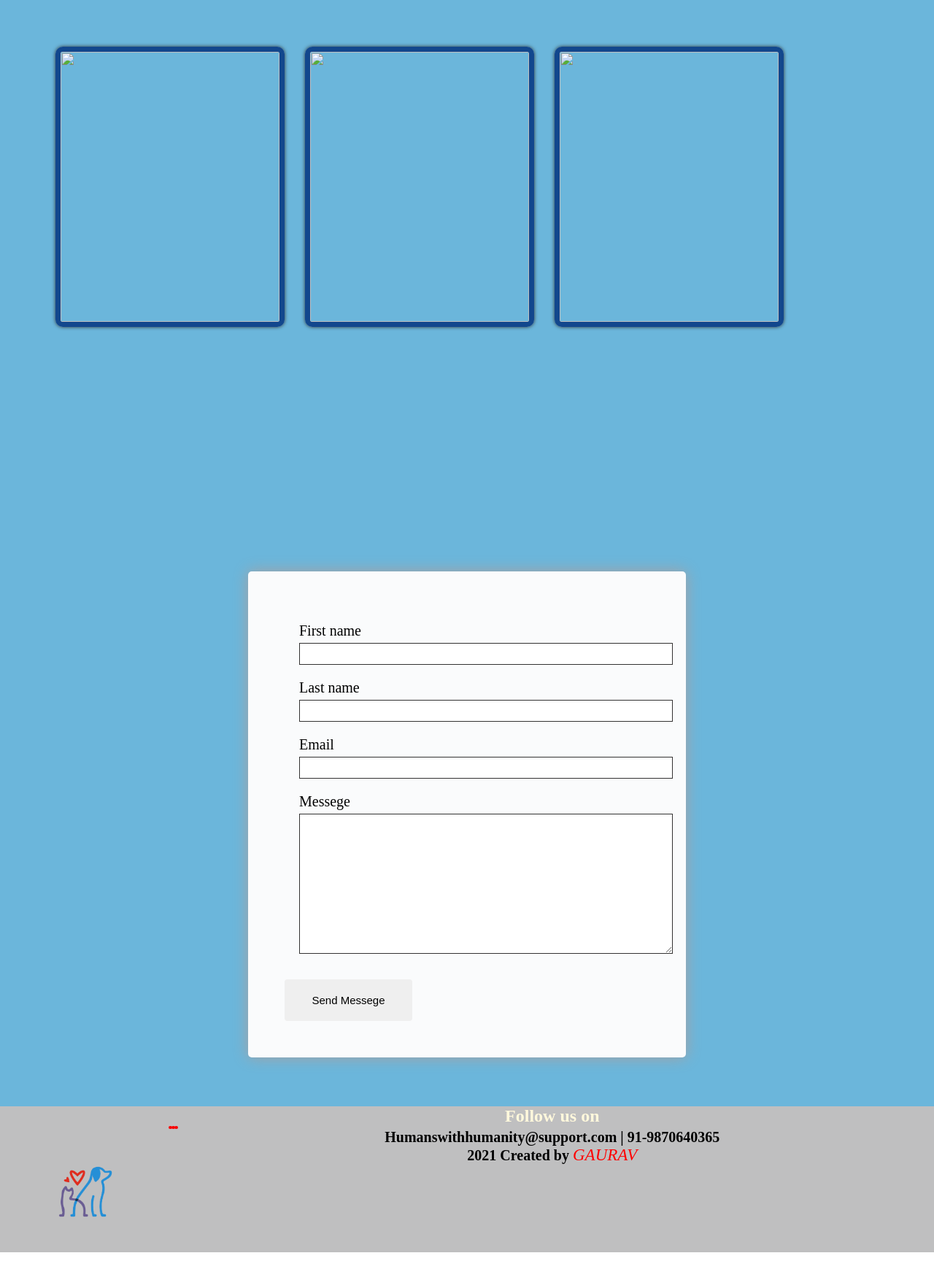
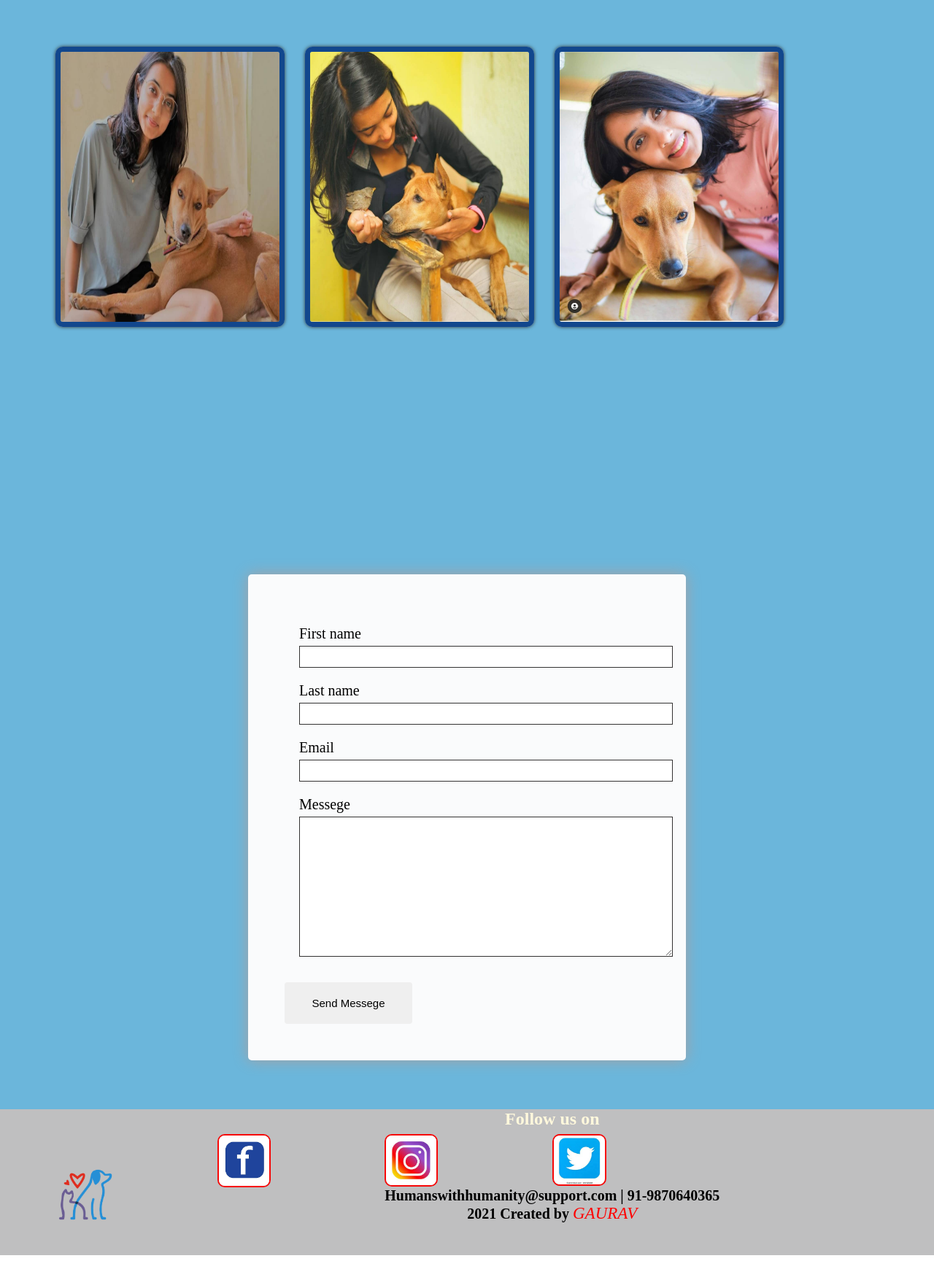
Before and after one commit to gauravjadhav20/Humans-With-Humanity, a plain HTML site: page index.html in a window 1280 px wide. Shown: the part 1376-3130 px from the top of the page at 73% size. Drawn offline with Linux system fonts and the light colour scheme; files whose address does not match are found by name.

Commit message:
Update index.html

```diff
--- a/index.html
+++ b/index.html
@@ -62,9 +62,9 @@
 
       <div class="grid">
         <div class="first3">
-          <img src="img/with-dog1.jpeg" class="setu" alt="" />
-          <img src="img/with-dog2.jpeg" class="setu" alt="" />
-          <img src="img/with-dog3.jpeg" class="setu" alt="" />
+          <img src="with-dog1.jpeg" class="setu" alt="" />
+          <img src="with-dog2.jpeg" class="setu" alt="" />
+          <img src="with-dog3.jpeg" class="setu" alt="" />
         </div>
       </div>
     </section>
@@ -113,17 +113,17 @@
         <h2 class="end-content">Follow us on</h2>
         <div class="flex">
           <a href="https://www.facebook.com/HWHvadodara/" target="_blank"
-            ><img class="social-media" src="img/fbmain.png" alt="" />
+            ><img class="social-media" src="fbmain.png" alt="" />
           </a>
           <a
             href="https://www.instagram.com/humanswithhumanity/?hl=en"
             target="_blank"
-            ><img class="social-media" src="img/insta.jpg" alt=""
+            ><img class="social-media" src="insta.jpg" alt=""
           /></a>
           <a
             href="https://twitter.com/hwh_ind"
             target="_blank"
-            ><img class="social-media" src="img/twt.jpg" alt=""
+            ><img class="social-media" src="twt.jpg" alt=""
           /></a>
         </div>
         <div class="rights">
```
